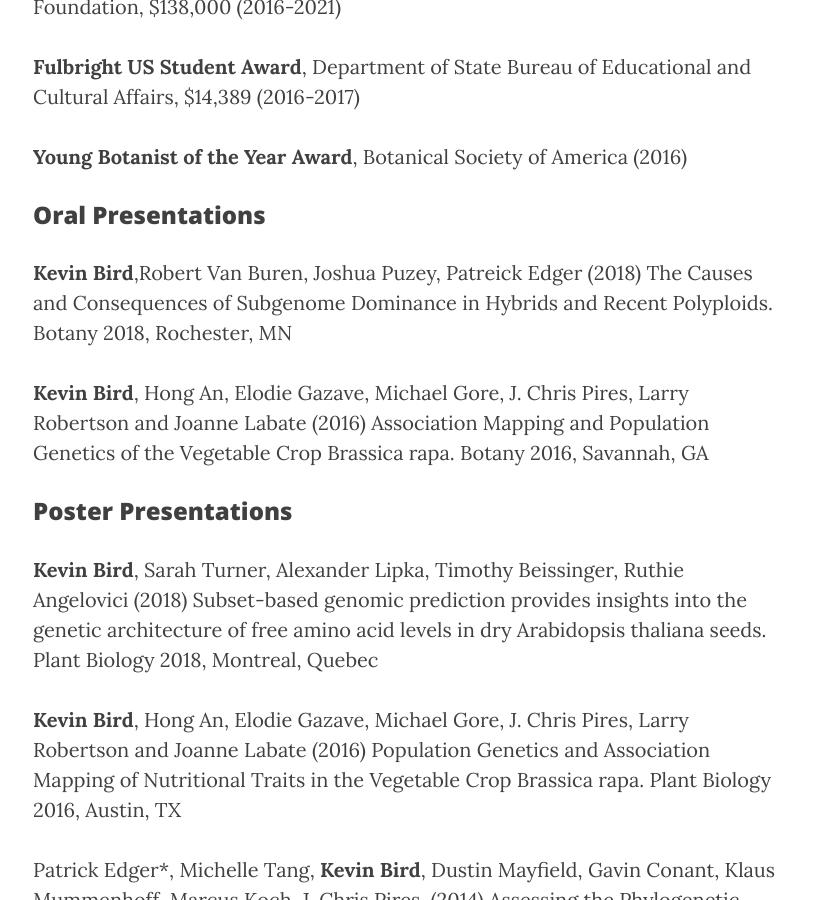
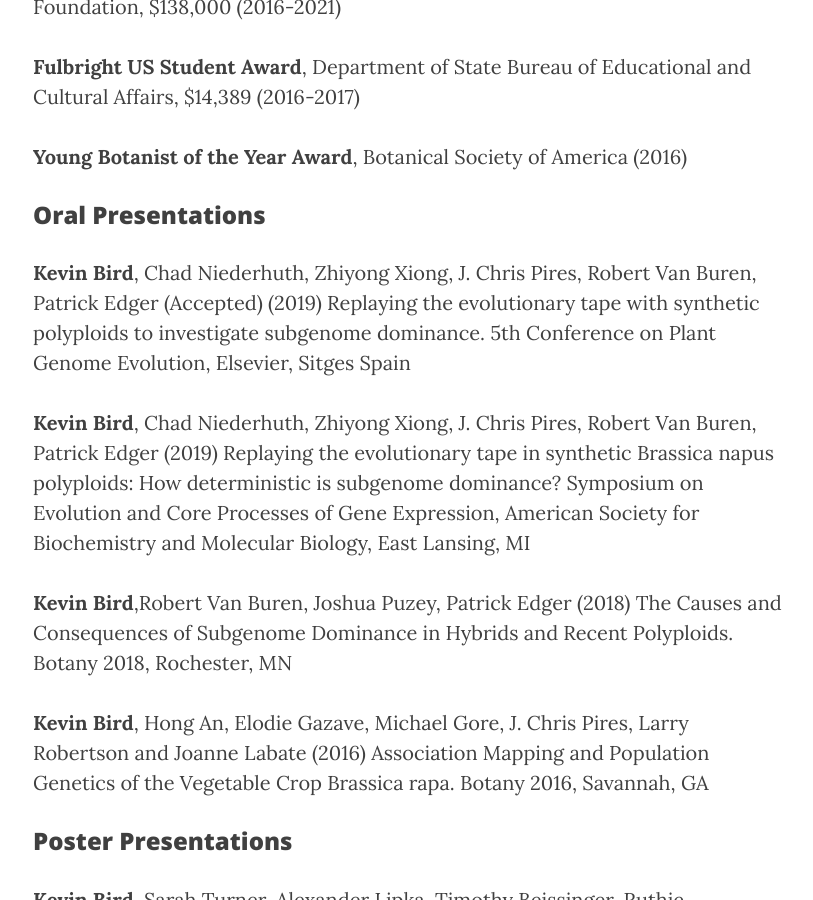
Before and after one commit to KevinABird/KevinABird.github.io, a Jekyll site: the page built from 2_CV.md, in a window 1280 px wide and 900 px high, scrolled down 1094 px. Shown: the whole window, without its empty margins (232-1045 px from the left). Built offline with Jekyll 4.4.1, drawn with Linux system fonts in a browser that asks for light colours; nearby versions of some CDN libraries.

Commit message:
Update 2_CV.md

```diff
--- a/2_CV.md
+++ b/2_CV.md
@@ -4,7 +4,7 @@ title: "CV"
 header-img: "img/IMG_8942 copy.jpg"
 ---
 
-My full CV can be found here <a href="/CV/Bird_CV_Feb_2019.pdf" target="_blank"><i class="fa fa-file-text fa-md"></i></a>, and a short form is below.
+My full CV can be found here <a href="/CV/Bird_CV_June_2019.pdf" target="_blank"><i class="fa fa-file-text fa-md"></i></a>, and a short form is below.
 
 ___
 
@@ -33,7 +33,13 @@ B.A., Philosophy (*Cum laude* with University honors), University of Missouri
 
 ### Oral Presentations
 
-__Kevin Bird__,Robert Van Buren, Joshua Puzey, Patreick Edger (2018)
+__Kevin Bird__, Chad Niederhuth, Zhiyong Xiong, J. Chris Pires, Robert Van Buren, Patrick Edger (Accepted) (2019)
+Replaying the evolutionary tape with synthetic polyploids to investigate subgenome dominance. 5th Conference on Plant Genome Evolution, Elsevier, Sitges Spain
+
+__Kevin Bird__, Chad Niederhuth, Zhiyong Xiong, J. Chris Pires, Robert Van Buren, Patrick Edger (2019)
+Replaying the evolutionary tape in synthetic Brassica napus polyploids: How deterministic is subgenome dominance?  Symposium on Evolution and Core Processes of Gene Expression, American Society for Biochemistry and Molecular Biology, East Lansing, MI
+
+__Kevin Bird__,Robert Van Buren, Joshua Puzey, Patrick Edger (2018)
 The Causes and Consequences of Subgenome Dominance in Hybrids and Recent Polyploids. Botany 2018, Rochester, MN
 
 __Kevin Bird__, Hong An, Elodie Gazave, Michael Gore, J. Chris Pires, Larry Robertson and Joanne Labate (2016)
```
